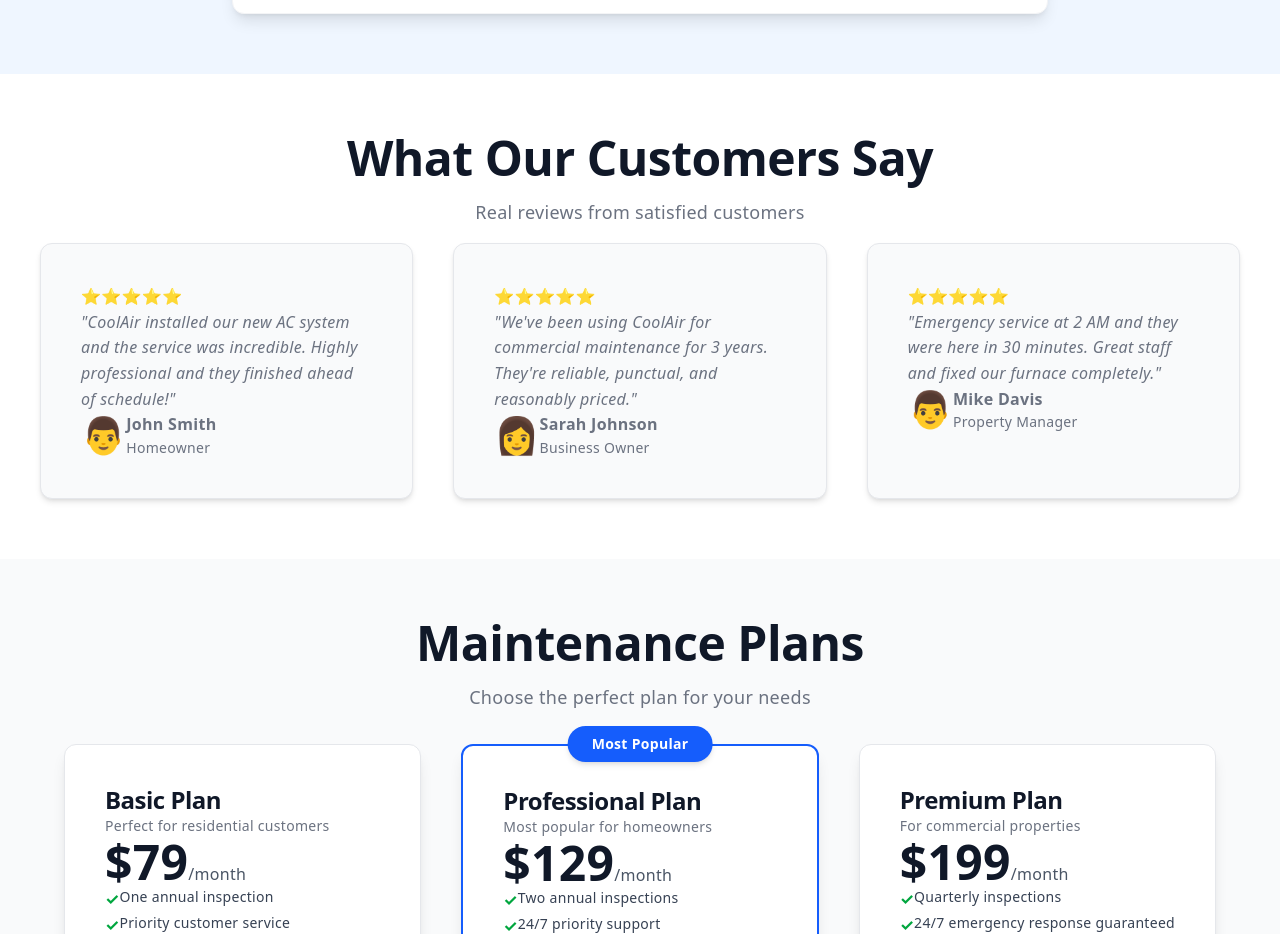
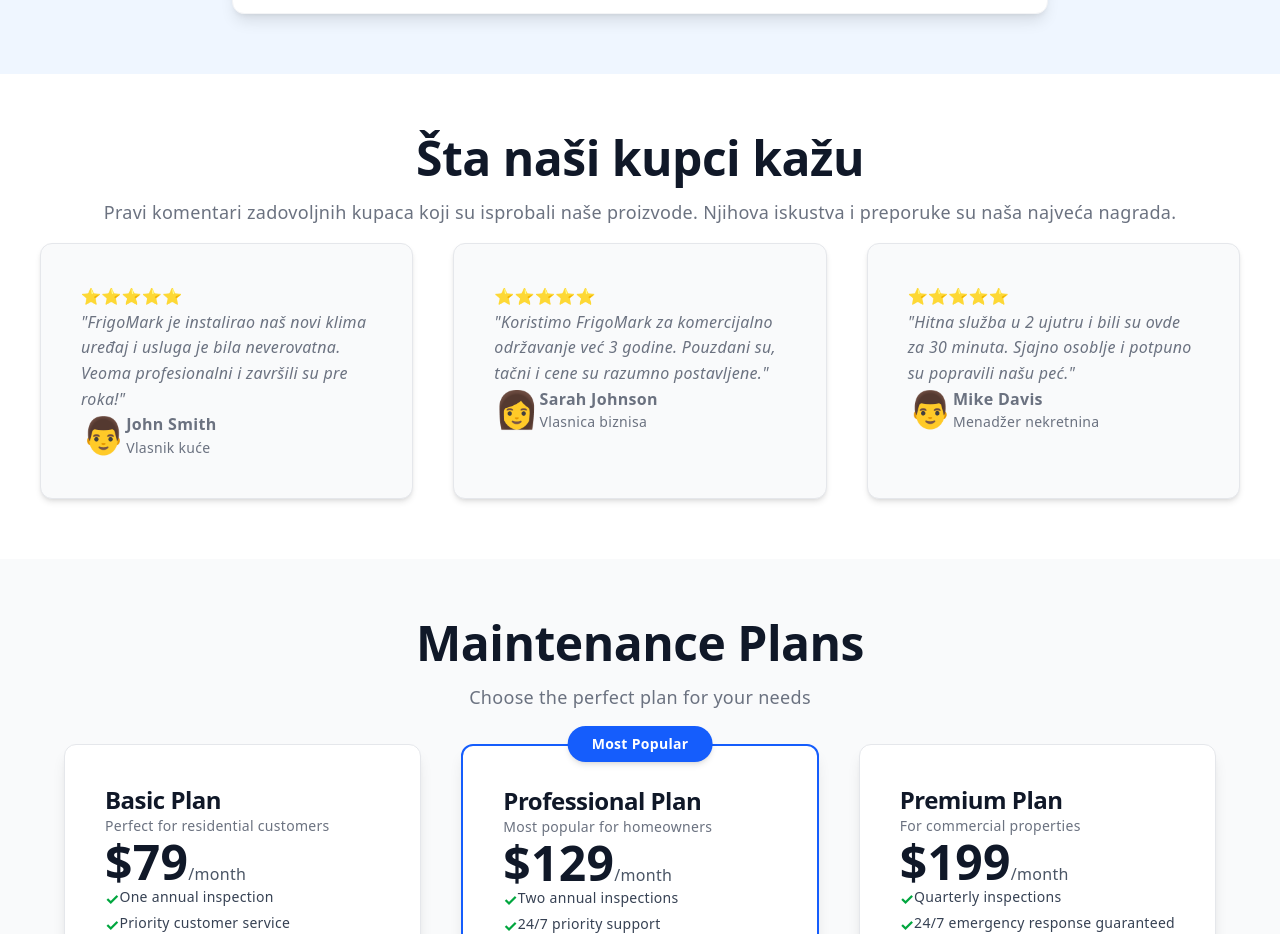
Before and after one commit to RaptorFF/next.js-frigo-mark-project, a Next.js app: page / in a window 1280 px wide. Shown: the part 2280-3214 px from the top of the page. Built offline with nearby package versions, Linux system fonts and the light colour scheme.

Commit message:
Testenonials Update

```diff
--- a/app/_components/Testimonials.js
+++ b/app/_components/Testimonials.js
@@ -9,10 +9,11 @@
       <div className="max-w-7xl mx-auto px-6 sm:px-8 lg:px-10">
         <div className="text-center mb-20">
           <h2 className="text-4xl md:text-5xl font-bold text-gray-900 mb-6 tracking-tight">
-            What Our Customers Say
+            Šta naši kupci kažu
           </h2>
           <p className="text-lg text-gray-600 mx-auto leading-relaxed py-4">
-            Real reviews from satisfied customers
+            Pravi komentari zadovoljnih kupaca koji su isprobali naše proizvode.
+            Njihova iskustva i preporuke su naša najveća nagrada.
           </p>
         </div>
 
--- a/app/_data/testimonials.js
+++ b/app/_data/testimonials.js
@@ -2,24 +2,24 @@
   {
     id: 1,
     name: "John Smith",
-    title: "Homeowner",
-    text: "CoolAir installed our new AC system and the service was incredible. Highly professional and they finished ahead of schedule!",
+    title: "Vlasnik kuće",
+    text: "FrigoMark je instalirao naš novi klima uređaj i usluga je bila neverovatna. Veoma profesionalni i završili su pre roka!",
     rating: 5,
     image: "👨",
   },
   {
     id: 2,
     name: "Sarah Johnson",
-    title: "Business Owner",
-    text: "We've been using CoolAir for commercial maintenance for 3 years. They're reliable, punctual, and reasonably priced.",
+    title: "Vlasnica biznisa",
+    text: "Koristimo FrigoMark za komercijalno održavanje već 3 godine. Pouzdani su, tačni i cene su razumno postavljene.",
     rating: 5,
     image: "👩",
   },
   {
     id: 3,
     name: "Mike Davis",
-    title: "Property Manager",
-    text: "Emergency service at 2 AM and they were here in 30 minutes. Great staff and fixed our furnace completely.",
+    title: "Menadžer nekretnina",
+    text: "Hitna služba u 2 ujutru i bili su ovde za 30 minuta. Sjajno osoblje i potpuno su popravili našu peć.",
     rating: 5,
     image: "👨",
   },
```
